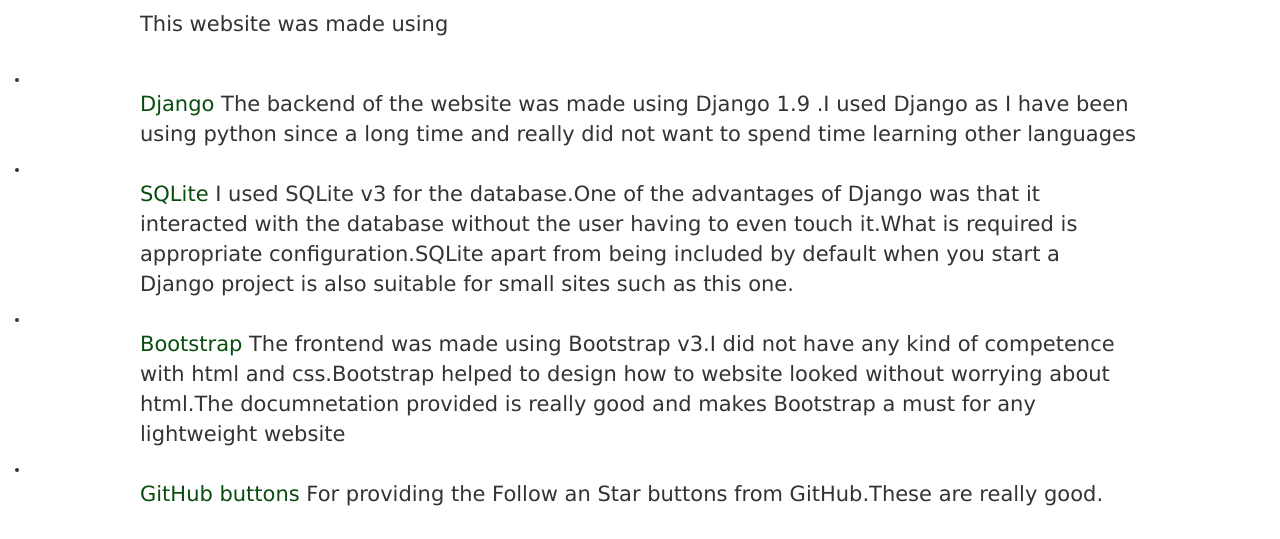
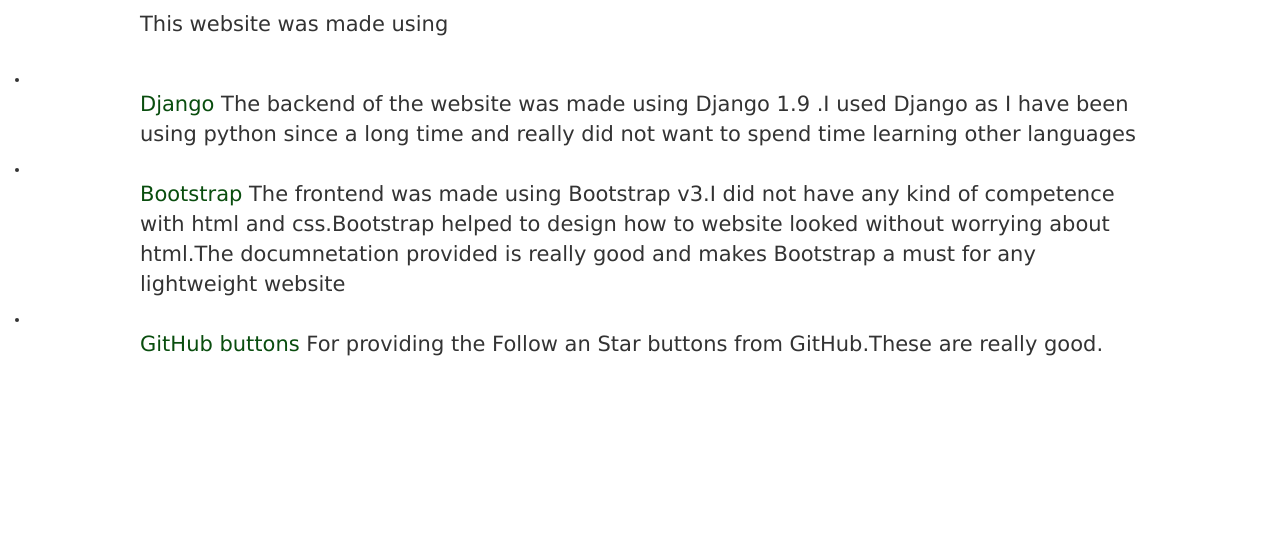
Before and after one commit to khansubhan95/PersonalWebsite, a Django app: template mysite/templates/mysite/about_website.html in a window 1280 px wide. Shown: the part 51-590 px from the top of the page. Run offline with Django 3.2, Linux system fonts and the light colour scheme; the template is opened without the code that fills it, so the values that code supplies are empty; some libraries are stand-ins or nearby versions.

Commit message:
Updated frontend

```diff
--- a/mysite/templates/mysite/about_website.html
+++ b/mysite/templates/mysite/about_website.html
@@ -6,7 +6,7 @@
 <br>
 <li><p class="modified-p"><a class="green-a" href="https://www.djangoproject.com/" target="_blank">Django</a> The backend of the website was made using Django 1.9 .I used Django as I have been using python since a long time and really did not want to spend time learning other languages</p></li>
 
-<li><p class="modified-p"><a class="green-a" href="https://www.sqlite.org/" target="_blank">SQLite</a> I used SQLite v3 for the database.One of the advantages of Django was that it interacted with the database without the user having to even touch it.What is required is appropriate configuration.SQLite apart from being included by default when you start a Django project is also suitable for small sites such as this one.</p></li>
+<!--<li><p class="modified-p"><a class="green-a" href="https://www.sqlite.org/" target="_blank">SQLite</a> I used SQLite v3 for the database.One of the advantages of Django was that it interacted with the database without the user having to even touch it.What is required is appropriate configuration.SQLite apart from being included by default when you start a Django project is also suitable for small sites such as this one.</p></li>-->
 
 <li><p class="modified-p"><a class="green-a" href="https://www.getbootstrap.com/ target="_blank"">Bootstrap</a> The frontend was made using Bootstrap v3.I did not have any kind of competence with html and css.Bootstrap helped to design how to website looked without worrying about html.The documnetation provided is really good and makes Bootstrap a must for any lightweight website</p></li>
 
```
